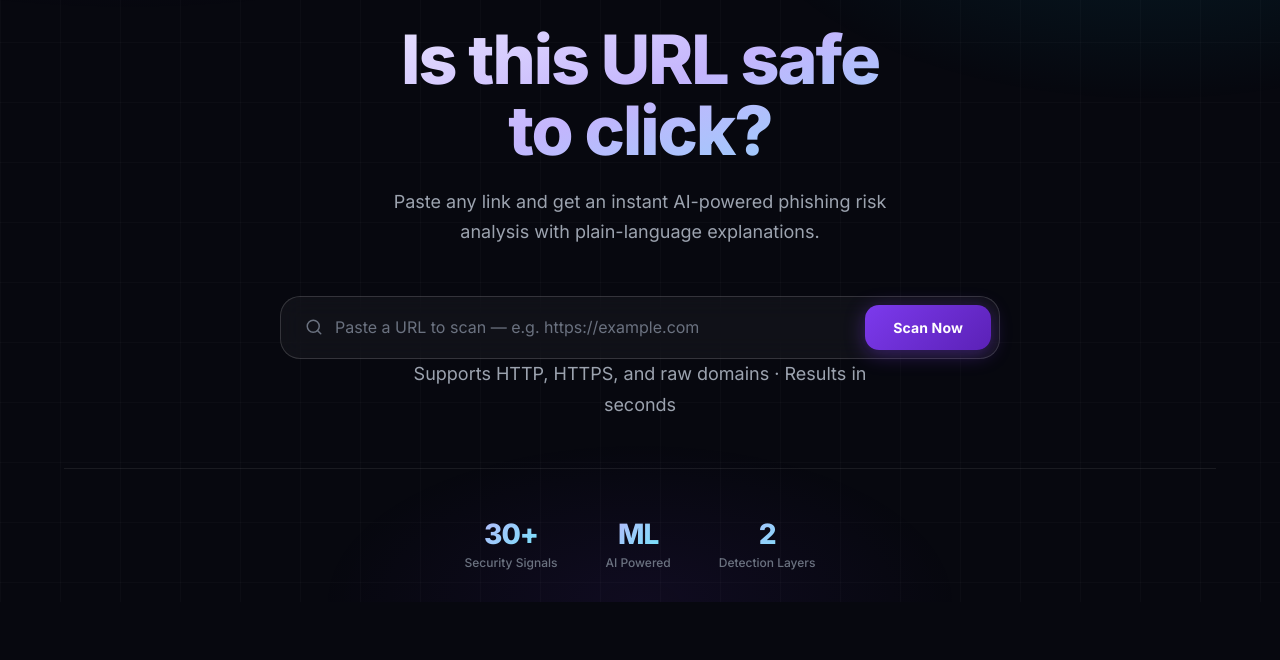
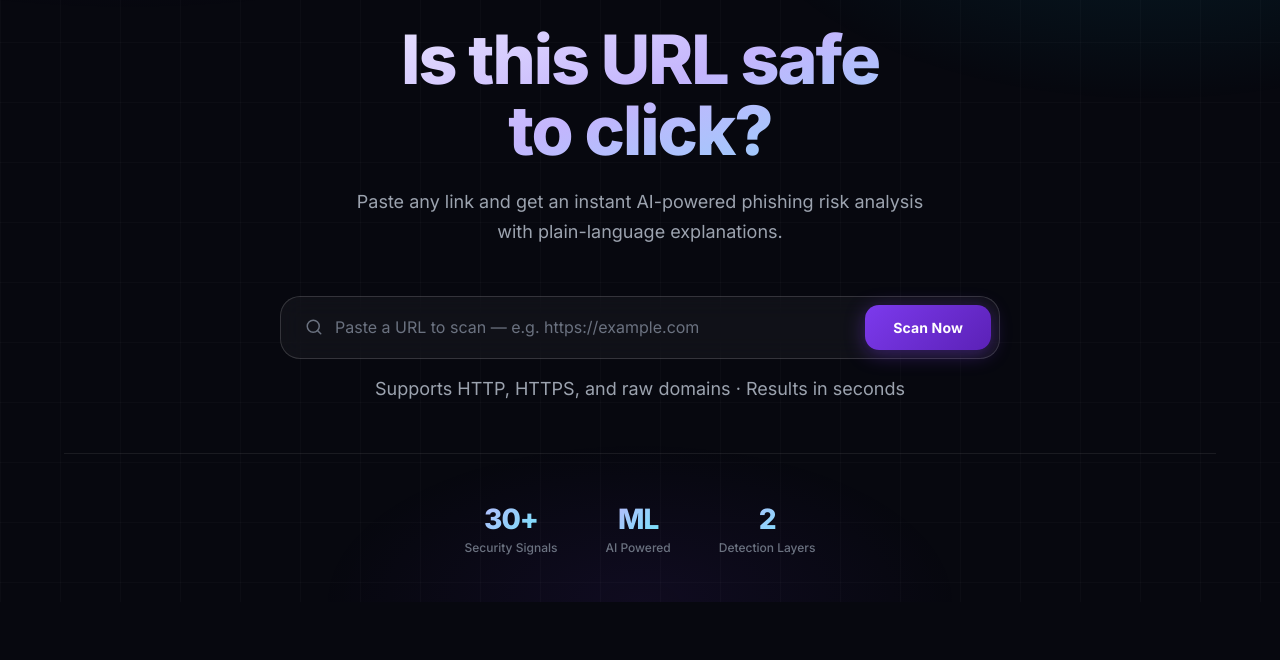
Before and after one commit to MrEhsanEllahi/url-threat-scanner, a Flask app: page / in a window 1280 px wide. Shown: the part 198-858 px from the top of the page. Run offline with Flask 3, Linux system fonts and the light colour scheme.

Commit message:
style: enhance layout with margin utility and adjust hero text width

```diff
--- a/templates/index.html
+++ b/templates/index.html
@@ -94,6 +94,10 @@
       align-items: center;
       justify-content: center;
       box-shadow: 0 0 20px rgba(124,58,237,0.4);
+    }
+
+    .mt-2 {
+      margin-top: 15px !important;
     }
 
     .logo-icon svg { width: 18px; height: 18px; }
@@ -647,7 +651,7 @@
     .hero p {
       font-size: 18px;
       color: var(--text-dim);
-      max-width: 520px;
+      max-width: 600px;
       margin: 0 auto 48px;
       line-height: 1.7;
     }
@@ -1389,7 +1393,7 @@
           >
           <button type="submit" class="scan-btn">Scan Now</button>
         </div>
-        <p class="scanner-hint">Supports HTTP, HTTPS, and raw domains &middot; Results in seconds</p>
+        <p class="scanner-hint mt-2">Supports HTTP, HTTPS, and raw domains &middot; Results in seconds</p>
       </form>
     </div>
 
```
